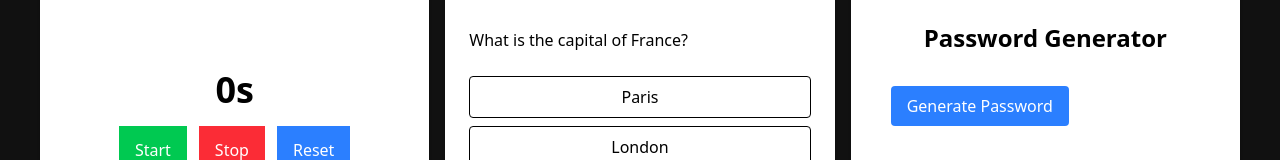
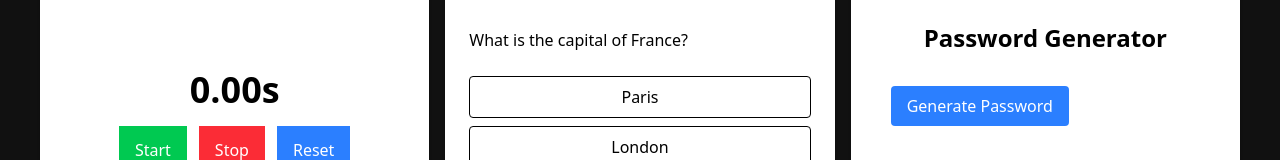
Before and after one commit to alex-papineau/angular-stuff, an Angular app: page / in a window 1280 px wide. Shown: the part 316-476 px from the top of the page. Built offline with nearby package versions, Linux system fonts and the light colour scheme.

Commit message:
feat: enforce maximum limits for notes, cart items, and voting options

```diff
--- a/src/app/app.html
+++ b/src/app/app.html
@@ -89,6 +89,7 @@
         <app-digital-world-clock></app-digital-world-clock>
         <details class="bg-gray-800 text-white p-4 rounded-lg shadow-md mt-auto">
             <summary class="cursor-pointer font-bold select-none text-center">How the Digital World Clock works</summary>
+            <p class="mt-2 text-sm text-gray-300">Uses an Angular <strong>Signal</strong> to store the current date and time. A <code>setInterval</code> updates the signal every second, and the template uses standard JavaScript <code>Intl.DateTimeFormat</code> API functions to display the time according to the local and specific world time zones.</p>
         </details>
      </div>
 </div>
--- a/src/app/mini-cart-system/mini-cart-system.html
+++ b/src/app/mini-cart-system/mini-cart-system.html
@@ -20,6 +20,9 @@
         </div>
         <div>
             <h3 class="text-xl font-bold bg-blue-200 mb-4 p-2">Cart</h3>
+            @if(cart().length >= 10) {
+                <p class="text-red-500 font-bold mb-2">Maximum limit of 10 items reached.</p>
+            }
             @for(c of cart(); track c; let i = $index) {
                 <div class="flex justify-between p-3 bg-gray-200 rounded mb-2 text-black!">
                     <span>{{c.name}}</span>
--- a/src/app/mini-cart-system/mini-cart-system.ts
+++ b/src/app/mini-cart-system/mini-cart-system.ts
@@ -37,6 +37,7 @@ export class MiniCartSystem {
   cart = signal<any[]>(this.loadCart());
 
   addToCart(product: any) {
+    if (this.cart().length >= 10) return;
     this.cart.update(c => [...c, product]);
   }
 
--- a/src/app/notes-app/notes-app.html
+++ b/src/app/notes-app/notes-app.html
@@ -7,6 +7,9 @@
         <input type="text" #noteInput placeholder="Enter new note" class="p-2 rounded-lg text-black border" />
         <button class="bg-blue-500 hover:bg-blue-700 text-white font-bold py-2 px-4 rounded"
             (click)="addNote(noteInput.value); noteInput.value=''">Add Note</button>
+        @if(notes().length >= 10) {
+            <p class="text-red-500 font-bold">Maximum limit of 10 notes reached.</p>
+        }
     </div>
 
     <div class="space-y-2 mt-4">
--- a/src/app/notes-app/notes-app.ts
+++ b/src/app/notes-app/notes-app.ts
@@ -22,7 +22,7 @@ export class NotesApp {
   search = signal('');
 
   addNote(note: string) {
-    if (!note.trim()) return;
+    if (!note.trim() || this.notes().length >= 10) return;
     this.notes.update(list => [...list, note]);
   }
 
--- a/src/app/stopwatch/stopwatch.html
+++ b/src/app/stopwatch/stopwatch.html
@@ -2,7 +2,7 @@
     <h2 class="text-center text-2xl font-bold mb-4">Stopwatch</h2>
     <div class="text-center flex flex-col justify-center items-center h-full">
         <h2 class="text-4xl font-bold">
-            {{ time() }}s
+            {{ formattedTime() }}
         </h2>
 
         <div class="mt-4 flex justify-center gap-3">
--- a/src/app/stopwatch/stopwatch.ts
+++ b/src/app/stopwatch/stopwatch.ts
@@ -1,4 +1,4 @@
-import { Component, signal } from '@angular/core';
+import { Component, signal, computed } from '@angular/core';
 
 @Component({
   selector: 'app-stopwatch',
@@ -9,18 +9,30 @@ import { Component, signal } from '@angular/core';
 export class Stopwatch {
   time = signal(0);
   interval : any;
+  private startTime = 0;
+
+  formattedTime = computed(() => {
+    const ms = this.time();
+    const seconds = Math.floor(ms / 1000);
+    const milliseconds = Math.floor((ms % 1000) / 10);
+    return `${seconds}.${milliseconds.toString().padStart(2, '0')}s`;
+  });
 
   start() {
+    if (this.interval) return;
+    this.startTime = Date.now() - this.time();
     this.interval = setInterval(() => {
-      this.time.update(v => v + 1);
-    }, 1000);
+      this.time.set(Date.now() - this.startTime);
+    }, 10);
   }
 
   stop() {
     clearInterval(this.interval);
+    this.interval = null;
   }
 
   reset() {
+    this.stop();
     this.time.set(0);
   }
 }
--- a/src/app/voting-app/voting-app.html
+++ b/src/app/voting-app/voting-app.html
@@ -4,6 +4,9 @@
         <input [(ngModel)]="newOption" type="text" placeholder="Enter new option" class="p-2 rounded-lg text-black border" />
         <button (click)="addOption()" class="bg-blue-500 hover:bg-blue-700 text-white font-bold py-2 px-4 rounded">Add
             Option</button>
+        @if(store.options().length >= 10) {
+            <p class="text-red-500 font-bold text-sm">Maximum limit of 10 options reached.</p>
+        }
 
         @for(option of store.options(); track option.id) {
         <div class="bg-gray-100 p-3 rounded mb-2">
--- a/src/app/voting-app/voting-app.ts
+++ b/src/app/voting-app/voting-app.ts
@@ -13,7 +13,7 @@ export class VotingApp {
   store = inject(PollStore);
 
   addOption() {
-    if (!this.newOption.trim()) return;
+    if (!this.newOption.trim() || this.store.options().length >= 10) return;
     this.store.addOption(this.newOption.trim());
     this.newOption = '';
   }
```
